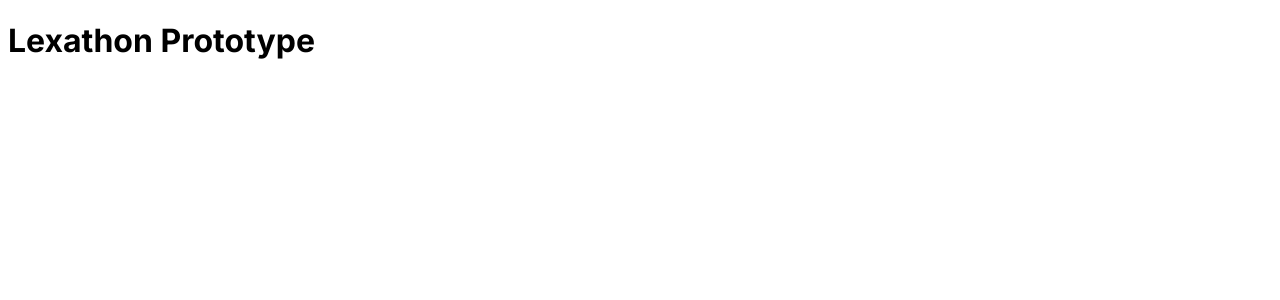
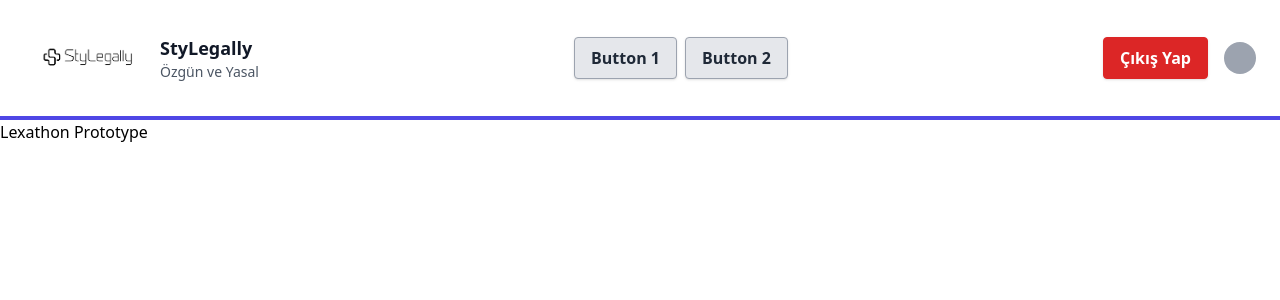
Before and after one commit to BeneiElohim/lexathon, a Next.js app: page / in a window 1280 px wide. Shown: the top 300 px of the page. Built offline with nearby package versions, Linux system fonts and the light colour scheme.

Commit message:
style fix + heder

```diff
--- /dev/null
+++ b/app/globals.css
@@ -0,0 +1,3 @@
+@tailwind base;
+@tailwind components;
+@tailwind utilities;
--- a/app/layout.tsx
+++ b/app/layout.tsx
@@ -1,5 +1,8 @@
 import type { Metadata } from 'next';
 import { Inter } from 'next/font/google';
+import React from 'react';
+import Header from '@/components/Header';
+import './globals.css';
 
 const inter = Inter({ subsets: ['latin'] });
 
@@ -15,7 +18,10 @@ export default function RootLayout({
 }) {
   return (
     <html lang="en">
-      <body className={inter.className}>{children}</body>
+      <body>
+        <Header />
+        {children}
+      </body>
     </html>
   );
 }
--- /dev/null
+++ b/components/Header.tsx
@@ -0,0 +1,31 @@
+import React from 'react';
+
+const Header = () => {
+  return (
+    <header className="flex justify-between items-center py-4 px-6 bg-white border-b-4 border-indigo-600">
+      <div className="flex items-center">
+        <img className="w-32 h-auto mr-2" src="/logo.png" alt="Logo" />
+        <div>
+          <p className="text-lg font-semibold text-gray-900">StyLegally</p>
+          <p className="text-sm font-medium text-gray-600">Özgün ve Yasal</p>
+        </div>
+      </div>
+      <div className="flex">
+        <button className="bg-gray-200 hover:bg-gray-300 text-gray-800 font-semibold py-2 px-4 border border-gray-400 rounded shadow">
+          Button 1
+        </button>
+        <button className="bg-gray-200 hover:bg-gray-300 text-gray-800 font-semibold py-2 px-4 border border-gray-400 rounded shadow ml-2">
+          Button 2
+        </button>
+      </div>
+      <div className="flex items-center">
+        <button className="bg-red-600 hover:bg-red-700 text-white font-semibold py-2 px-4 border border-red-600 rounded shadow">
+          Çıkış Yap
+        </button>
+        <div className="h-8 w-8 bg-gray-400 rounded-full ml-4"></div>
+      </div>
+    </header>
+  );
+};
+
+export default Header;
--- a/tailwind.config.ts
+++ b/tailwind.config.ts
@@ -6,15 +6,6 @@ const config: Config = {
     './components/**/*.{js,ts,jsx,tsx,mdx}',
     './app/**/*.{js,ts,jsx,tsx,mdx}',
   ],
-  theme: {
-    extend: {
-      backgroundImage: {
-        'gradient-radial': 'radial-gradient(var(--tw-gradient-stops))',
-        'gradient-conic':
-          'conic-gradient(from 180deg at 50% 50%, var(--tw-gradient-stops))',
-      },
-    },
-  },
   plugins: [],
 }
 export default config
```
Also changed, not shown: public/logo.png (added).
